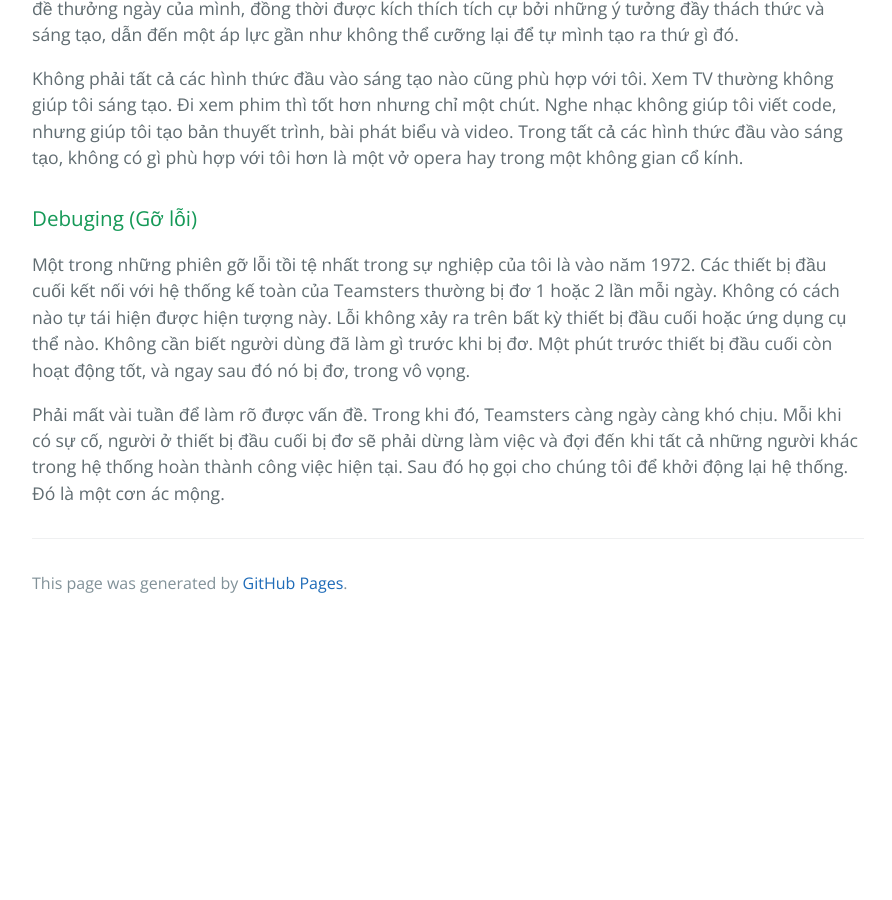
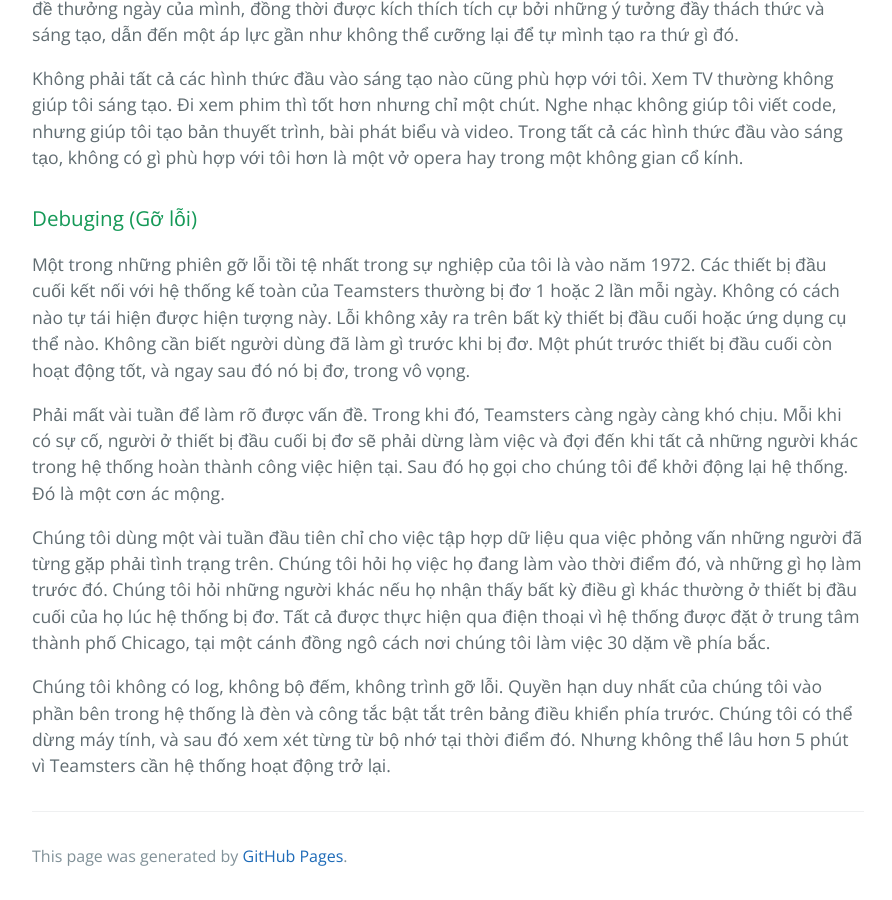
Before and after one commit to HaiBV/haibv.github.io, a Jekyll site: the page built from clean-coder/chapter-4-coding.md, in a window 1280 px wide and 900 px high, scrolled down 7098 px. Shown: the whole window, without its empty margins (192-1084 px from the left). Built offline with Jekyll 4.4.1, drawn with Linux system fonts in a browser that asks for light colours; our own code applies the rules of GitHub Pages for plain Markdown files; before the commit the page ends 7725 px from its top, so only the background shows below that.

Commit message:
Book - The Clean Coder - Chapter 4 - Coding

```diff
--- a/clean-coder/chapter-4-coding.md
+++ b/clean-coder/chapter-4-coding.md
@@ -143,3 +143,7 @@ Không phải tất cả các hình thức đầu vào sáng tạo nào cũng ph
 Một trong những phiên gỡ lỗi tồi tệ nhất trong sự nghiệp của tôi là vào năm 1972. Các thiết bị đầu cuối kết nối với hệ thống kế toàn của Teamsters thường bị đơ 1 hoặc 2 lần mỗi ngày. Không có cách nào tự tái hiện được hiện tượng này. Lỗi không xảy ra trên bất kỳ thiết bị đầu cuối hoặc ứng dụng cụ thể nào. Không cần biết người dùng đã làm gì trước khi bị đơ. Một phút trước thiết bị đầu cuối còn hoạt động tốt, và ngay sau đó nó bị đơ, trong vô vọng.
 
 Phải mất vài tuần để làm rõ được vấn đề. Trong khi đó, Teamsters càng ngày càng khó chịu. Mỗi khi có sự cố, người ở thiết bị đầu cuối bị đơ sẽ phải dừng làm việc và đợi đến khi tất cả những người khác trong hệ thống hoàn thành công việc hiện tại. Sau đó họ gọi cho chúng tôi để khởi động lại hệ thống. Đó là một cơn ác mộng.
+
+Chúng tôi dùng một vài tuần đầu tiên chỉ cho việc tập hợp dữ liệu qua việc phỏng vấn những người đã từng gặp phải tình trạng trên. Chúng tôi hỏi họ việc họ đang làm vào thời điểm đó, và những gì họ làm trước đó. Chúng tôi hỏi những người khác nếu họ nhận thấy bất kỳ điều gì khác thường ở thiết bị đầu cuối của họ lúc hệ thống bị đơ. Tất cả được thực hiện qua điện thoại vì hệ thống được đặt ở trung tâm thành phố Chicago, tại một cánh đồng ngô cách nơi chúng tôi làm việc 30 dặm về phía bắc.
+
+Chúng tôi không có log, không bộ đếm, không trình gỡ lỗi. Quyền hạn duy nhất của chúng tôi vào phần bên trong hệ thống là đèn và công tắc bật tắt trên bảng điều khiển phía trước. Chúng tôi có thể dừng máy tính, và sau đó xem xét từng từ bộ nhớ tại thời điểm đó. Nhưng không thể lâu hơn 5 phút vì Teamsters cần hệ thống hoạt động trở lại.
```
